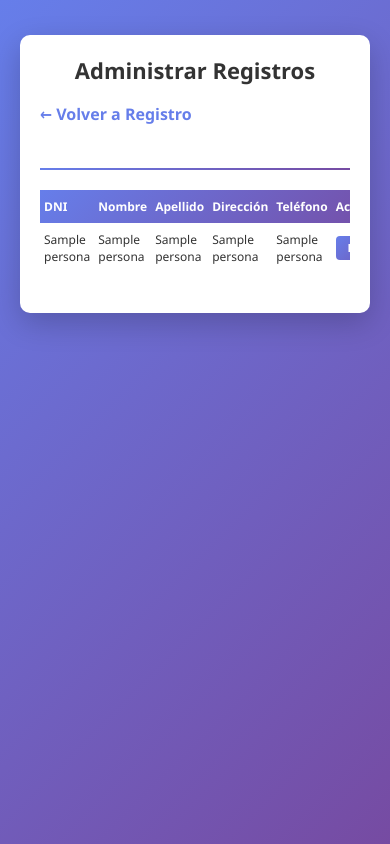
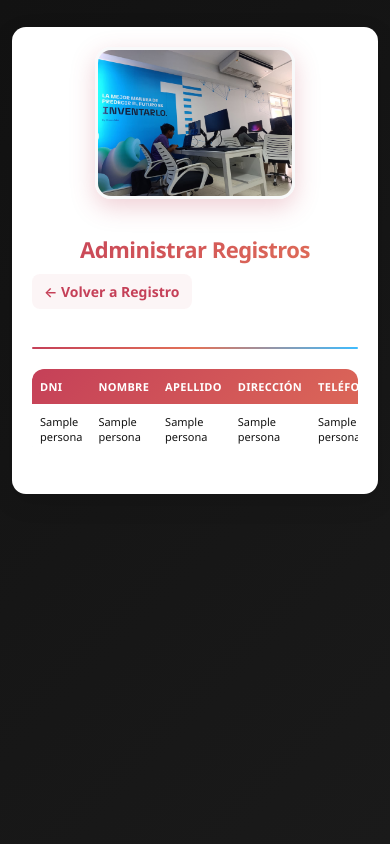
Before and after one commit to keyli-github/examen1, a Flask app: page /administrar in a window 390 px wide. Run offline with Flask 3, Linux system fonts and the light colour scheme; a database or web service that is not in the repository returns one stand-in record (values such as "Sample title"); some libraries are stand-ins or nearby versions.

Commit message:
Agregar imagen logo redondeada y mejorar estilos

```diff
--- a/static/styles.css
+++ b/static/styles.css
@@ -1,3 +1,15 @@
+/* ===== PALETA DE COLORES ===== */
+:root {
+    --primary: #C54058;      /* Rojo Coral */
+    --secondary: #E27258;    /* Coral Salmón */
+    --tertiary: #3EBCFF;     /* Azul Claro */
+    --neutral: #121212;      /* Negro Oscuro */
+    --light-bg: #F8F9FA;
+    --white: #FFFFFF;
+    --shadow: 0 8px 24px rgba(0, 0, 0, 0.12);
+    --shadow-hover: 0 12px 32px rgba(0, 0, 0, 0.16);
+}
+
 * {
     margin: 0;
     padding: 0;
@@ -5,190 +17,389 @@
 }
 
 body {
-    font-family: 'Segoe UI', Tahoma, Geneva, Verdana, sans-serif;
-    background: linear-gradient(135deg, #667eea 0%, #764ba2 100%);
+    font-family: 'Segoe UI', -apple-system, BlinkMacSystemFont, sans-serif;
+    background: linear-gradient(135deg, var(--neutral) 0%, #1a1a1a 100%);
     min-height: 100vh;
     padding: 20px;
+    color: var(--neutral);
 }
 
 .container {
-    max-width: 600px;
-    margin: 30px auto;
-    background-color: #fff;
-    padding: 30px;
-    border-radius: 10px;
-    box-shadow: 0 10px 30px rgba(0, 0, 0, 0.2);
+    max-width: 700px;
+    margin: 40px auto;
+    background: var(--white);
+    padding: 40px;
+    border-radius: 20px;
+    box-shadow: var(--shadow);
+    animation: slideUp 0.5s ease-out;
+}
+
+@keyframes slideUp {
+    from {
+        opacity: 0;
+        transform: translateY(20px);
+    }
+    to {
+        opacity: 1;
+        transform: translateY(0);
+    }
 }
 
 h1 {
     text-align: center;
-    color: #333;
-    margin-bottom: 10px;
-    font-size: 28px;
+    background: linear-gradient(135deg, var(--primary) 0%, var(--secondary) 100%);
+    -webkit-background-clip: text;
+    -webkit-text-fill-color: transparent;
+    background-clip: text;
+    margin-bottom: 15px;
+    font-size: 32px;
+    font-weight: 700;
+    letter-spacing: -0.5px;
+}
+
+/* ===== IMAGEN DEL LOGO ===== */
+.logo-container {
+    text-align: center;
+    margin-bottom: 30px;
+    animation: fadeIn 0.6s ease-out;
+}
+
+.logo-img {
+    max-width: 200px;
+    width: 100%;
+    height: auto;
+    border-radius: 16px;
+    box-shadow: 0 8px 24px rgba(197, 64, 88, 0.25);
+    transition: all 0.3s ease;
+    object-fit: cover;
+    border: 3px solid var(--light-bg);
+}
+
+.logo-img:hover {
+    transform: translateY(-8px);
+    box-shadow: 0 12px 32px rgba(197, 64, 88, 0.35);
+}
+
+@keyframes fadeIn {
+    from {
+        opacity: 0;
+        transform: scale(0.95);
+    }
+    to {
+        opacity: 1;
+        transform: scale(1);
+    }
 }
 
 .separator {
-    height: 2px;
-    background: linear-gradient(90deg, #667eea 0%, #764ba2 100%);
-    margin: 20px 0;
+    height: 3px;
+    background: linear-gradient(90deg, var(--primary) 0%, var(--secondary) 50%, var(--tertiary) 100%);
+    margin: 25px 0;
+    border-radius: 2px;
 }
 
 .form-group {
-    margin-bottom: 18px;
+    margin-bottom: 22px;
 }
 
 label {
     display: block;
     font-weight: 600;
-    color: #333;
-    margin-bottom: 8px;
-    font-size: 14px;
+    color: var(--neutral);
+    margin-bottom: 10px;
+    font-size: 15px;
+    letter-spacing: 0.3px;
 }
 
 input[type="text"] {
     width: 100%;
-    padding: 12px;
-    border: 2px solid #e0e0e0;
-    border-radius: 6px;
-    font-size: 14px;
+    padding: 14px 16px;
+    border: 2px solid #E0E0E0;
+    border-radius: 10px;
+    font-size: 15px;
     transition: all 0.3s ease;
     font-family: inherit;
+    background: var(--light-bg);
 }
 
 input[type="text"]:focus {
     outline: none;
-    border-color: #667eea;
-    box-shadow: 0 0 0 3px rgba(102, 126, 234, 0.1);
+    border-color: var(--primary);
+    background: var(--white);
+    box-shadow: 0 0 0 4px rgba(197, 64, 88, 0.1);
+    transform: translateY(-2px);
 }
 
 button {
     width: 100%;
-    background: linear-gradient(135deg, #667eea 0%, #764ba2 100%);
-    color: #fff;
+    background: linear-gradient(135deg, var(--primary) 0%, var(--secondary) 100%);
+    color: var(--white);
     border: none;
-    padding: 12px 20px;
-    border-radius: 6px;
+    padding: 14px 24px;
+    border-radius: 10px;
     cursor: pointer;
     font-weight: 600;
-    font-size: 14px;
+    font-size: 15px;
+    letter-spacing: 0.5px;
     transition: all 0.3s ease;
-    margin-top: 10px;
+    margin-top: 12px;
+    box-shadow: 0 4px 12px rgba(197, 64, 88, 0.3);
 }
 
 button:hover {
-    transform: translateY(-2px);
-    box-shadow: 0 5px 15px rgba(102, 126, 234, 0.4);
+    transform: translateY(-3px);
+    box-shadow: var(--shadow-hover);
 }
 
 button:active {
-    transform: translateY(0);
+    transform: translateY(-1px);
 }
 
 /* Enlaces */
 .administrar-link,
 .back-link {
-    display: inline-block;
-    color: #667eea;
+    display: inline-flex;
+    align-items: center;
+    gap: 8px;
+    color: var(--primary);
     text-decoration: none;
     font-weight: 600;
-    margin-bottom: 15px;
-    padding: 8px 0;
-    transition: color 0.3s ease;
+    margin-bottom: 20px;
+    padding: 10px 16px;
+    border-radius: 8px;
+    transition: all 0.3s ease;
+    background: rgba(197, 64, 88, 0.05);
 }
 
 .administrar-link:hover,
 .back-link:hover {
-    color: #764ba2;
-    text-decoration: underline;
+    color: var(--white);
+    background: linear-gradient(135deg, var(--primary) 0%, var(--secondary) 100%);
+    transform: translateX(4px);
 }
 
-/* Tabla de registros */
+/* ===== TABLA DE REGISTROS ===== */
 .table-responsive {
     overflow-x: auto;
-    margin: 20px 0;
+    margin: 30px 0;
+    border-radius: 12px;
 }
 
 .registros-table {
     width: 100%;
-    border-collapse: collapse;
-    font-size: 13px;
+    border-collapse: separate;
+    border-spacing: 0;
+    font-size: 14px;
+    overflow: hidden;
+    border-radius: 12px;
+    box-shadow: 0 4px 12px rgba(0, 0, 0, 0.08);
 }
 
 .registros-table thead {
-    background: linear-gradient(135deg, #667eea 0%, #764ba2 100%);
-    color: white;
+    background: linear-gradient(135deg, var(--primary) 0%, var(--secondary) 100%);
+    color: var(--white);
 }
 
 .registros-table th {
-    padding: 12px;
+    padding: 16px 14px;
     text-align: left;
-    font-weight: 600;
+    font-weight: 700;
+    letter-spacing: 0.3px;
+    font-size: 13px;
+    text-transform: uppercase;
 }
 
 .registros-table td {
-    padding: 12px;
-    border-bottom: 1px solid #e0e0e0;
-    color: #333;
+    padding: 16px 14px;
+    border-bottom: 1px solid #F0F0F0;
+    color: var(--neutral);
+    font-weight: 500;
+}
+
+.registros-table tbody tr {
+    transition: all 0.2s ease;
+    background: var(--white);
 }
 
 .registros-table tbody tr:hover {
-    background-color: #f5f5f5;
+    background: linear-gradient(90deg, rgba(197, 64, 88, 0.03) 0%, rgba(62, 188, 255, 0.03) 100%);
+    transform: translateX(2px);
 }
 
 .registros-table tbody tr:last-child td {
     border-bottom: none;
 }
 
-/* Botón de eliminar */
+/* ===== BOTÓN DE ELIMINAR ===== */
 .btn-delete {
     width: auto;
-    background-color: #e74c3c;
+    background: linear-gradient(135deg, #E74C3C 0%, #C0392B 100%);
     color: white;
-    padding: 8px 16px;
+    padding: 10px 18px;
     border: none;
-    border-radius: 4px;
+    border-radius: 8px;
     cursor: pointer;
-    font-size: 12px;
+    font-size: 13px;
     font-weight: 600;
     transition: all 0.3s ease;
     margin: 0;
+    box-shadow: 0 2px 6px rgba(231, 76, 60, 0.3);
+    letter-spacing: 0.3px;
 }
 
 .btn-delete:hover {
-    background-color: #c0392b;
-    transform: scale(1.05);
+    transform: scale(1.08) translateY(-2px);
+    box-shadow: 0 6px 16px rgba(231, 76, 60, 0.5);
 }
 
-/* Mensaje de sin registros */
+.btn-delete:active {
+    transform: scale(1.04);
+}
+
+/* ===== MENSAJE DE SIN REGISTROS ===== */
 .no-records {
     text-align: center;
     color: #999;
-    padding: 40px 20px;
+    padding: 60px 40px;
     font-style: italic;
+    font-size: 16px;
+    background: var(--light-bg);
+    border-radius: 12px;
+    border: 2px dashed #E0E0E0;
 }
 
-/* Responsive */
+/* ===== RESPONSIVE DESIGN ===== */
 @media (max-width: 768px) {
     .container {
-        padding: 20px;
-        margin: 15px auto;
+        padding: 25px;
+        margin: 20px auto;
+        border-radius: 16px;
     }
 
     h1 {
-        font-size: 22px;
+        font-size: 26px;
+        margin-bottom: 12px;
+    }
+
+    .separator {
+        margin: 20px 0;
+    }
+
+    .form-group {
+        margin-bottom: 18px;
+    }
+
+    input[type="text"] {
+        padding: 12px 14px;
+        font-size: 16px; /* Evita zoom en iOS */
+    }
+
+    button {
+        padding: 12px 20px;
+        font-size: 14px;
+        margin-top: 10px;
     }
 
     .registros-table {
         font-size: 12px;
     }
 
-    .registros-table th,
+    .registros-table th {
+        padding: 12px 10px;
+        font-size: 12px;
+    }
+
     .registros-table td {
-        padding: 8px 4px;
+        padding: 12px 10px;
     }
 
     .btn-delete {
-        padding: 6px 12px;
+        padding: 8px 14px;
+        font-size: 12px;
+    }
+
+    .no-records {
+        padding: 40px 20px;
+        font-size: 14px;
+    }
+}
+
+@media (max-width: 480px) {
+    body {
+        padding: 12px;
+    }
+
+    .container {
+        padding: 20px;
+        margin: 15px auto;
+        border-radius: 14px;
+    }
+
+    h1 {
+        font-size: 22px;
+        margin-bottom: 10px;
+    }
+
+    .separator {
+        margin: 18px 0;
+        height: 2px;
+    }
+
+    .form-group {
+        margin-bottom: 16px;
+    }
+
+    label {
+        font-size: 14px;
+        margin-bottom: 8px;
+    }
+
+    input[type="text"] {
+        padding: 12px;
+        font-size: 16px;
+        border-radius: 8px;
+    }
+
+    button {
+        padding: 12px 16px;
+        font-size: 14px;
+        border-radius: 8px;
+    }
+
+    .administrar-link,
+    .back-link {
+        padding: 8px 12px;
+        font-size: 14px;
+    }
+
+    .table-responsive {
+        margin: 20px 0;
+        -webkit-overflow-scrolling: touch;
+    }
+
+    .registros-table {
+        font-size: 11px;
+        border-radius: 10px;
+    }
+
+    .registros-table th,
+    .registros-table td {
+        padding: 10px 8px;
+    }
+
+    .registros-table th {
         font-size: 11px;
     }
+
+    .btn-delete {
+        padding: 7px 12px;
+        font-size: 11px;
+        border-radius: 6px;
+    }
+
+    .no-records {
+        padding: 30px 15px;
+        border-radius: 10px;
+        font-size: 13px;
+    }
 }
--- a/templates/administrar.html
+++ b/templates/administrar.html
@@ -8,6 +8,9 @@
 </head>
 <body>
     <div class="container">
+        <div class="logo-container">
+            <img src="{{ url_for('static', filename='assets/img_tecsup.jpeg') }}" alt="Logo TecSup" class="logo-img">
+        </div>
         <h1>Administrar Registros</h1>
 
         <a href="/" class="back-link">← Volver a Registro</a>
--- a/templates/index.html
+++ b/templates/index.html
@@ -8,6 +8,9 @@
 </head>
 <body>
     <div class="container">
+        <div class="logo-container">
+            <img src="{{ url_for('static', filename='assets/img_tecsup.jpeg') }}" alt="Logo TecSup" class="logo-img">
+        </div>
         <h1>Registro de Personal</h1>
 
         <a href="/administrar" class="administrar-link">Administrar Registros</a>
```
Also changed, not shown: assets/img_tecsup.jpeg (added), static/assets/img_tecsup.jpeg (added).
